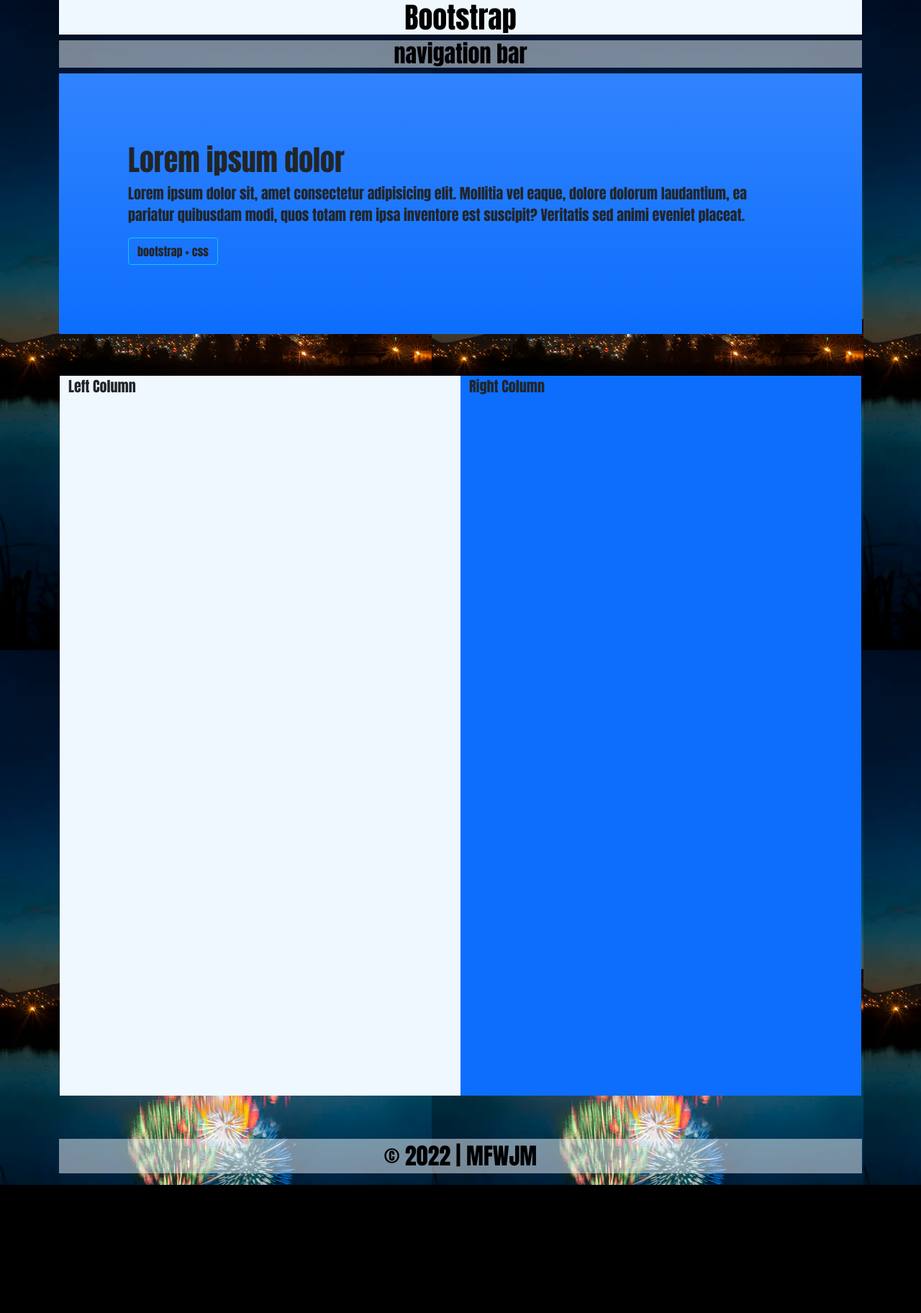
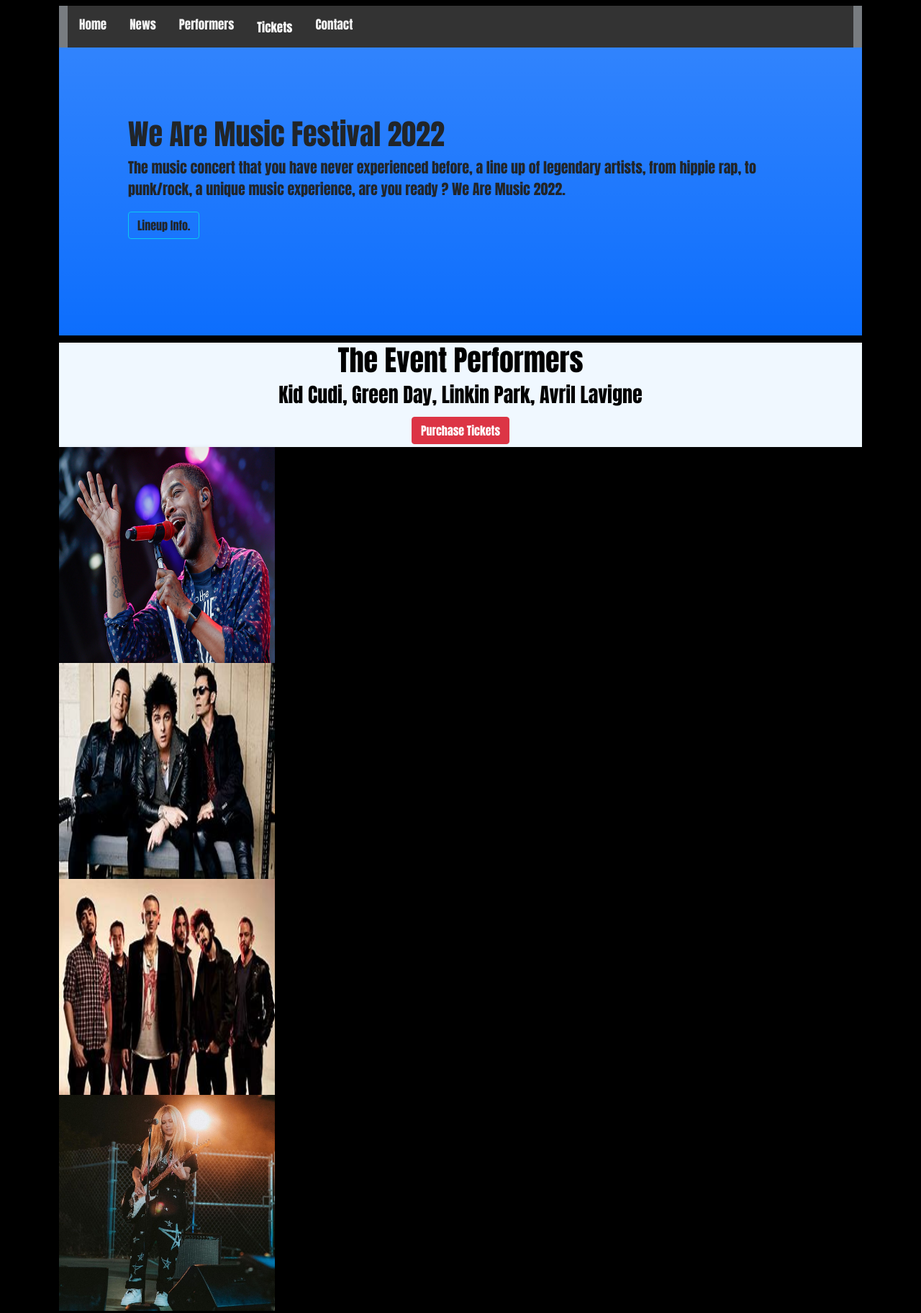
Before and after one commit to Codingwithjay90/Collab-Practice, a plain HTML site: page index.html in a window 1280 px wide. Shown: the top 1824 px of the page at 72% size. Before the commit the page ends 1646 px from the top, so only its background shows below. Drawn offline with nearby package versions, Linux system fonts and the light colour scheme.

Commit message:
Modified index.html and CSS

```diff
--- a/css/styles.css
+++ b/css/styles.css
@@ -1,5 +1,5 @@
 body {
-    background: rgb(0, 0, 0) url("../img/fireworks\ background.webp");
+  background: rgb(0, 0, 0) url("");
   font-family: Impact, Haettenschweiler, 'Arial Narrow Bold', sans-serif;
 }
 
@@ -11,6 +11,137 @@ header {
   text-align: center;
 }
 
+/* Add a black background color to the top navigation */
+.topnav {
+  background-color: #333;
+  overflow: hidden;
+}
+
+/* Style the links inside the navigation bar */
+.topnav a {
+  float: left;
+  display: block;
+  color: #f2f2f2;
+  text-align: center;
+  padding: 14px 16px;
+  text-decoration: none;
+  font-size: 17px;
+}
+
+/* Add an active class to highlight the current page */
+.active {
+  background-color: #333;
+  color: rgb(0, 0, 0);
+}
+
+/* Hide the link that should open and close the topnav on small screens */
+.topnav .icon {
+  display: none;
+}
+
+/* Dropdown container - needed to position the dropdown content */
+.dropdown {
+  float: left;
+  overflow: hidden;
+}
+
+/* Style the dropdown button to fit inside the topnav */
+.dropdown .dropbtn {
+  font-size: 17px;
+  border: none;
+  outline: none;
+  color: white;
+  padding: 14px 16px;
+  background-color: inherit;
+  font-family: inherit;
+  margin: 0;
+}
+
+/* Style the dropdown content (hidden by default) */
+.dropdown-content {
+  display: none;
+  position: absolute;
+  background-color: #f9f9f9;
+  min-width: 160px;
+  box-shadow: 0px 8px 16px 0px rgba(0, 0, 0, 0.2);
+  z-index: 1;
+}
+
+/* Style the links inside the dropdown */
+.dropdown-content a {
+  float: none;
+  color: black;
+  padding: 12px 16px;
+  text-decoration: none;
+  display: block;
+  text-align: left;
+}
+
+/* Add a dark background on topnav links and the dropdown button on hover */
+.topnav a:hover,
+.dropdown:hover .dropbtn {
+  background-color: #555;
+  color: white;
+}
+
+/* Add a grey background to dropdown links on hover */
+.dropdown-content a:hover {
+  background-color: #ddd;
+  color: black;
+}
+
+/* Show the dropdown menu when the user moves the mouse over the dropdown button */
+.dropdown:hover .dropdown-content {
+  display: block;
+}
+
+/* When the screen is less than 600 pixels wide, hide all links, except for the first one ("Home"). Show the link that contains should open and close the topnav (.icon) */
+@media screen and (max-width: 600px) {
+
+  .topnav a:not(:first-child),
+  .dropdown .dropbtn {
+    display: none;
+  }
+
+  .topnav a.icon {
+    float: right;
+    display: block;
+  }
+}
+
+/* The "responsive" class is added to the topnav with JavaScript when the user clicks on the icon. This class makes the topnav look good on small screens (display the links vertically instead of horizontally) */
+@media screen and (max-width: 600px) {
+  .topnav.responsive {
+    position: relative;
+  }
+
+  .topnav.responsive a.icon {
+    position: absolute;
+    right: 0;
+    top: 0;
+  }
+
+  .topnav.responsive a {
+    float: none;
+    display: block;
+    text-align: left;
+  }
+
+  .topnav.responsive .dropdown {
+    float: none;
+  }
+
+  .topnav.responsive .dropdown-content {
+    position: relative;
+  }
+
+  .topnav.responsive .dropdown .dropbtn {
+    display: block;
+    width: 100%;
+    text-align: left;
+  }
+}
+
 nav {
   background-color: rgb(240, 248, 255, 0.5);
   color: rgb(0, 0, 0);
@@ -20,6 +151,12 @@ nav {
   top: 0;
   left: 0;
   z-index: 1;
+}
+
+.jumbotron {
+  background: transparent url("../img/fireworks\ background.webp") repeat center;
+  height: 400px;
+  margin-bottom: 10px;
 }
 
 .container {
@@ -38,6 +175,51 @@ nav {
   padding: 13px;
   padding-bottom: 60px;
 }
+
+
+.flip-card {
+  background-color: transparent;
+  width: 300px;
+  height: 300px;
+  perspective: 1000px;
+}
+
+.flip-card-inner {
+  position: relative;
+  width: 100%;
+  height: 100%;
+  text-align: center;
+  transition: transform 0.6s;
+  transform-style: preserve-3d;
+  box-shadow: 0 4px 8px 0 rgba(0, 0, 0, 0.2);
+}
+
+.flip-card:hover .flip-card-inner {
+  transform: rotateY(180deg);
+}
+
+.flip-card-front,
+.flip-card-back {
+  position: absolute;
+  width: 100%;
+  height: 100%;
+  -webkit-backface-visibility: hidden;
+  backface-visibility: hidden;
+}
+
+.flip-card-front {
+  background-color: #bbb;
+  color: black;
+}
+
+.flip-card-back {
+  background-color: #2980b9;
+  color: white;
+  transform: rotateY(180deg);
+}
+
+
+
 
 .col-right {
   background-color: rgb(10, 10, 56, 0.5);
--- a/index.html
+++ b/index.html
@@ -8,7 +8,7 @@
   <link href="https://cdn.jsdelivr.net/npm/bootstrap@5.1.3/dist/css/bootstrap.min.css" rel="stylesheet"
     integrity="sha384-1BmE4kWBq78iYhFldvKuhfTAU6auU8tT94WrHftjDbrCEXSU1oBoqyl2QvZ6jIW3" crossorigin="anonymous">
 
-  <title>Hello, world!</title>
+  <title>Event Landing Page</title>
   <script src="https://cdn.jsdelivr.net/npm/bootstrap@5.1.3/dist/js/bootstrap.bundle.min.js"
     integrity="sha384-ka7Sk0Gln4gmtz2MlQnikT1wXgYsOg+OMhuP+IlRH9sENBO0LRn5q+8nbTov4+1p" crossorigin="anonymous">
   </script>
@@ -20,23 +20,102 @@
 
   <main class="container">
 
-    <header>
-      <h1>Bootstrap</h1>
-    </header>
-
     <nav class="container-fluid">
-      <h2>navigation bar</h2>
+      <h2></h2>
+      <div class="topnav" id="myTopnav">
+        <a href="#home" class="active">Home</a>
+        <a href="#news">News</a>
+        <a href="#contact">Performers</a>
+        <div class="dropdown">
+          <button class="dropbtn">Tickets
+            <i class="fa fa-caret-down"></i>
+          </button>
+          <div class="dropdown-content">
+            <a href="#">Link 1</a>
+            <a href="#">Link 2</a>
+            <a href="#">Link 3</a>
+          </div>
+        </div>
+        <a href="#about">Contact</a>
+        <a href="javascript:void(0);" class="icon" onclick="myFunction()">&#9776;</a>
+      </div>
     </nav>
 
     <div class="jumbotron bg-primary bg-gradient text-light p-5">
       <div class="container-fluid p-5">
-        <h1 class="fw-bold text-dark">Lorem ipsum dolor</h1>
-        <p class="fs-5 fw-regular text-dark">Lorem ipsum dolor sit, amet consectetur adipisicing elit. Mollitia vel eaque,
-          dolore dolorum laudantium, ea pariatur quibusdam modi, quos totam rem ipsa inventore est suscipit?
-          Veritatis sed animi eveniet placeat.</p>
-        <a href="about.html" class="btn btn-outline-info text-dark">bootstrap + css</a>
+        <h1 class="fw-bold text-dark">We Are Music Festival 2022</h1>
+        <p class="fs-5 fw-regular text-dark">The music concert that you have never experienced before,
+          a line up of legendary artists, from hippie rap, to punk/rock, a unique music experience, are you ready ?
+          We Are Music 2022.</p>
+        <a href="about.html" class="btn btn-outline-info text-dark">Lineup Info.</a>
       </div>
     </div>
+
+
+
+
+    <header>
+     <h1>The Event Performers</h1>
+      <h3>Kid Cudi, Green Day, Linkin Park, Avril Lavigne</h3>
+
+      <button type="button" class="btn btn-danger">Purchase Tickets</button>
+    </header>
+
+      <!-- Artist 1 -->
+      <div class="flip-card">
+        <div class="flip-card-inner">
+          <div class="flip-card-front">
+            <img src="img/kid-cudi.jpg" alt="Avatar" style="width:300px;height:300px;">
+          </div>
+          <div class="flip-card-back">
+            <h1>Kid Cudi</h1>
+            <p>American Rapper</p>
+            <p>We love that guy</p>
+          </div>
+        </div>
+      </div>
+
+<!-- Artist 2 -->
+      <div class="flip-card">
+        <div class="flip-card-inner">
+          <div class="flip-card-front">
+            <img src="img/GreenDay.jpg" alt="Avatar" style="width:300px;height:300px;">
+          </div>
+          <div class="flip-card-back">
+            <h1>Green Day</h1>
+            <p>American Rock Band</p>
+            <p>We love that band</p>
+          </div>
+        </div>
+      </div>
+
+<!-- Artist 3 -->
+<div class="flip-card">
+  <div class="flip-card-inner">
+    <div class="flip-card-front">
+      <img src="img/Linkin Park.jpg" alt="Avatar" style="width:300px;height:300px;">
+    </div>
+    <div class="flip-card-back">
+      <h1>Linkin Park</h1>
+      <p>American Rock Band</p>
+      <p>Legendary Band</p>
+    </div>
+  </div>
+</div>
+
+<!-- Artist 4 -->
+<div class="flip-card">
+  <div class="flip-card-inner">
+    <div class="flip-card-front">
+      <img src="img/AL.jpg" alt="Avatar" style="width:300px;height:300px;">
+    </div>
+    <div class="flip-card-back">
+      <h1>Avril Lavigne</h1>
+      <p>American Rock Artist</p>
+      <p>She Rocks!</p>
+    </div>
+  </div>
+</div>
 
 
     <div class="row wrapper">
```
Also changed, not shown: about.html (+2 -2 lines), img/AL.jpg (added), img/GreenDay.jpg (added), img/Linkin Park.jpg (added), img/kid-cudi.jpg (added). Lines whose indentation alone changed are shown as unchanged.
